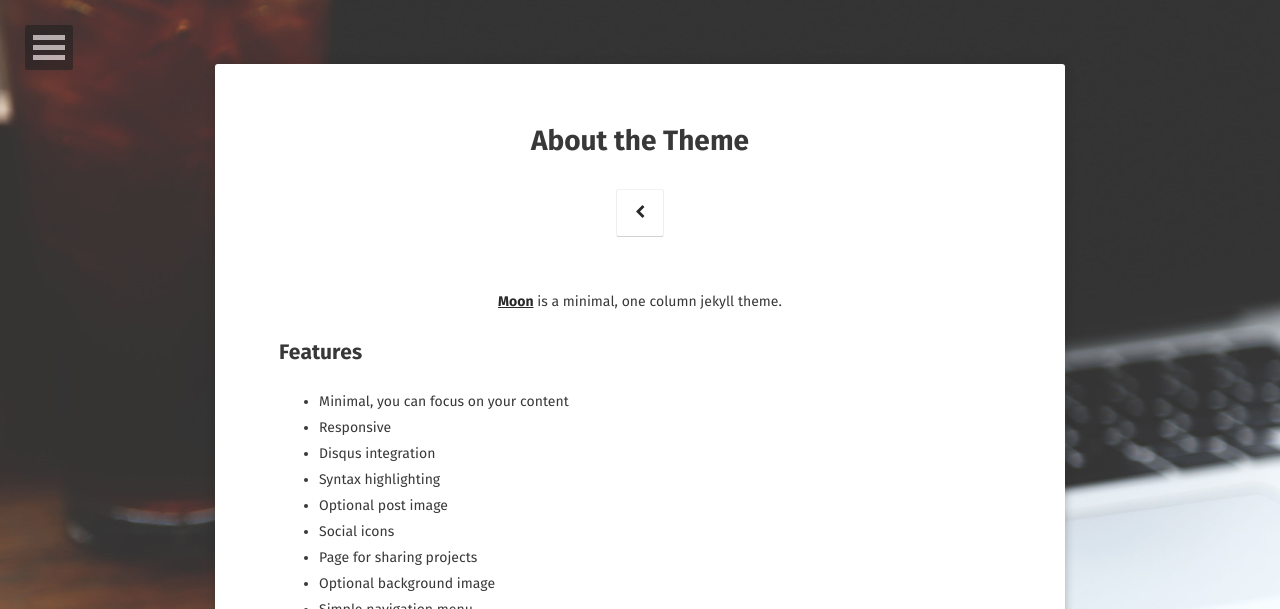
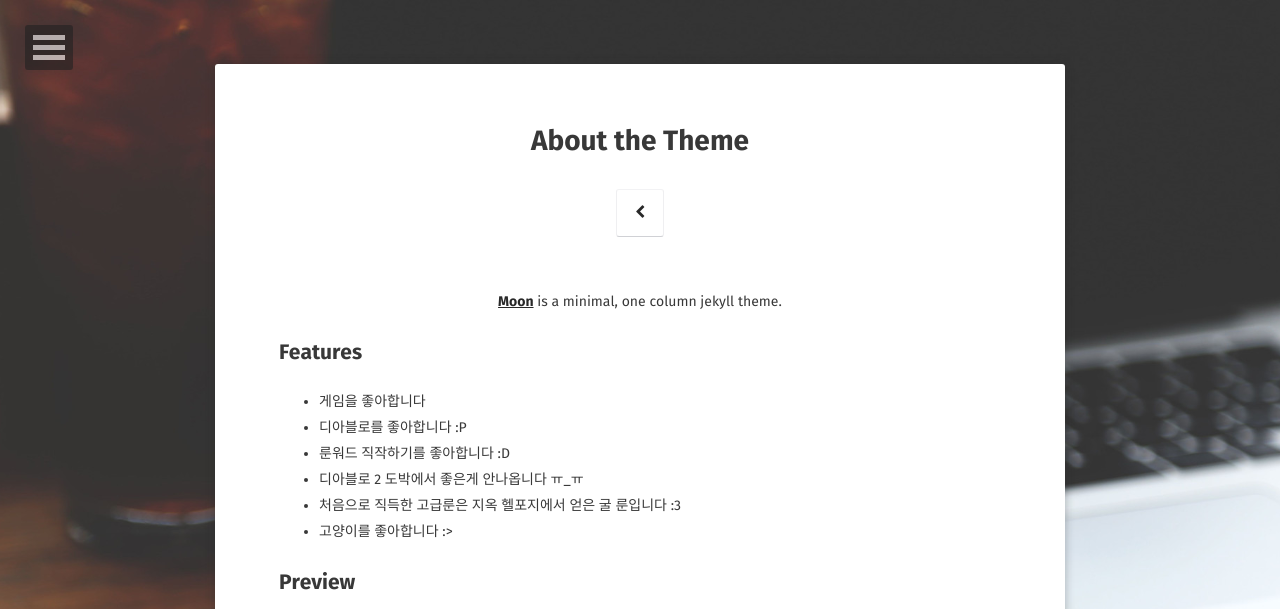
Before and after one commit to SilverTiger152/silvertiger152.github.com, a Jekyll site: the page built from about/index.md, in a window 1280 px wide. Shown: the top 609 px of the page. Built offline with Jekyll 4.4.1, drawn with Linux system fonts in a browser that asks for light colours; some web fonts are replaced; some of the changed text lies outside the part shown; grey boxes are pictures that could not be loaded.

Commit message:
Update index.md

```diff
--- a/about/index.md
+++ b/about/index.md
@@ -9,16 +9,12 @@ comments: false
 <center><a href="http://taylantatli.github.io/Moon"><b>Moon</b></a> is a minimal, one column jekyll theme.</center>
 
 ## Features
-* Minimal, you can focus on your content
-* Responsive
-* Disqus integration
-* Syntax highlighting
-* Optional post image
-* Social icons
-* Page for sharing projects
-* Optional background image
-* Simple navigation menu
-* MathJax support
+* 게임을 좋아합니다
+* 디아블로를 좋아합니다 :P
+* 룬워드 직작하기를 좋아합니다 :D
+* 디아블로 2 도박에서 좋은게 안나옵니다 ㅠ_ㅠ
+* 처음으로 직득한 고급룬은 지옥 헬포지에서 얻은 굴 룬입니다 :3
+* 고양이를 좋아합니다 :>
 
 ## Preview
 
```
